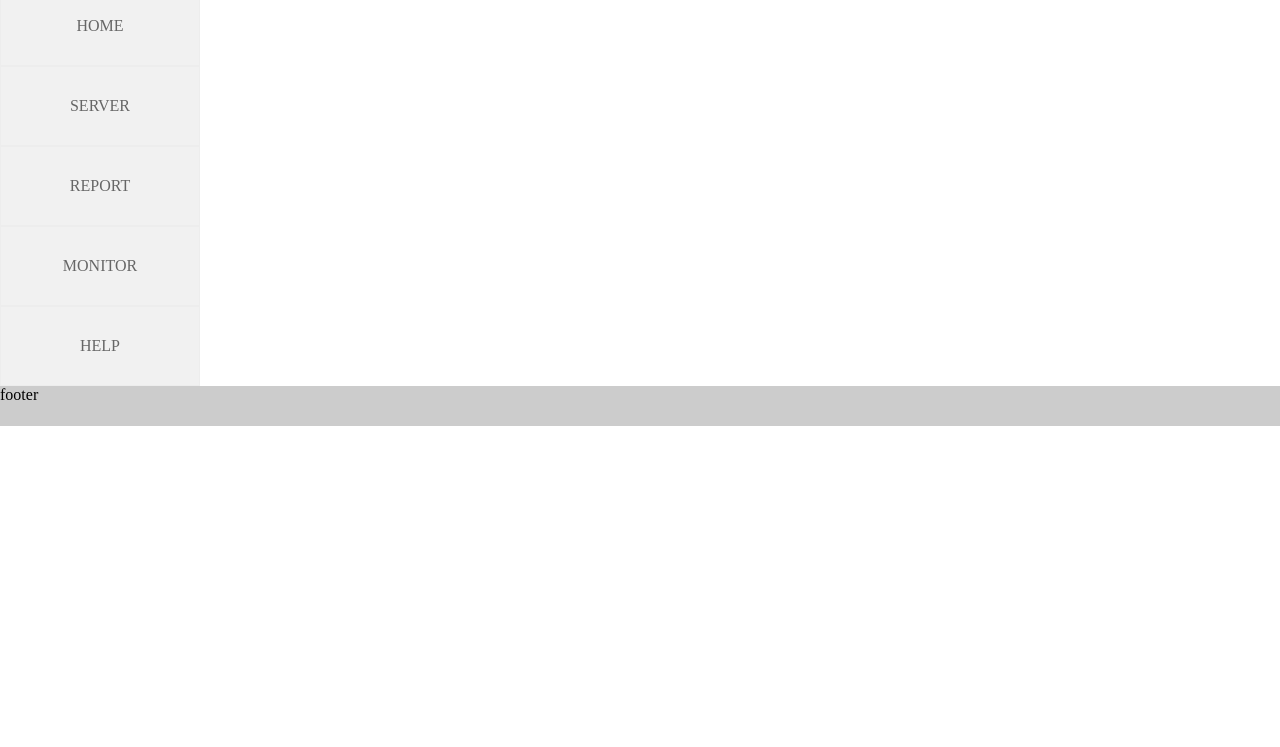
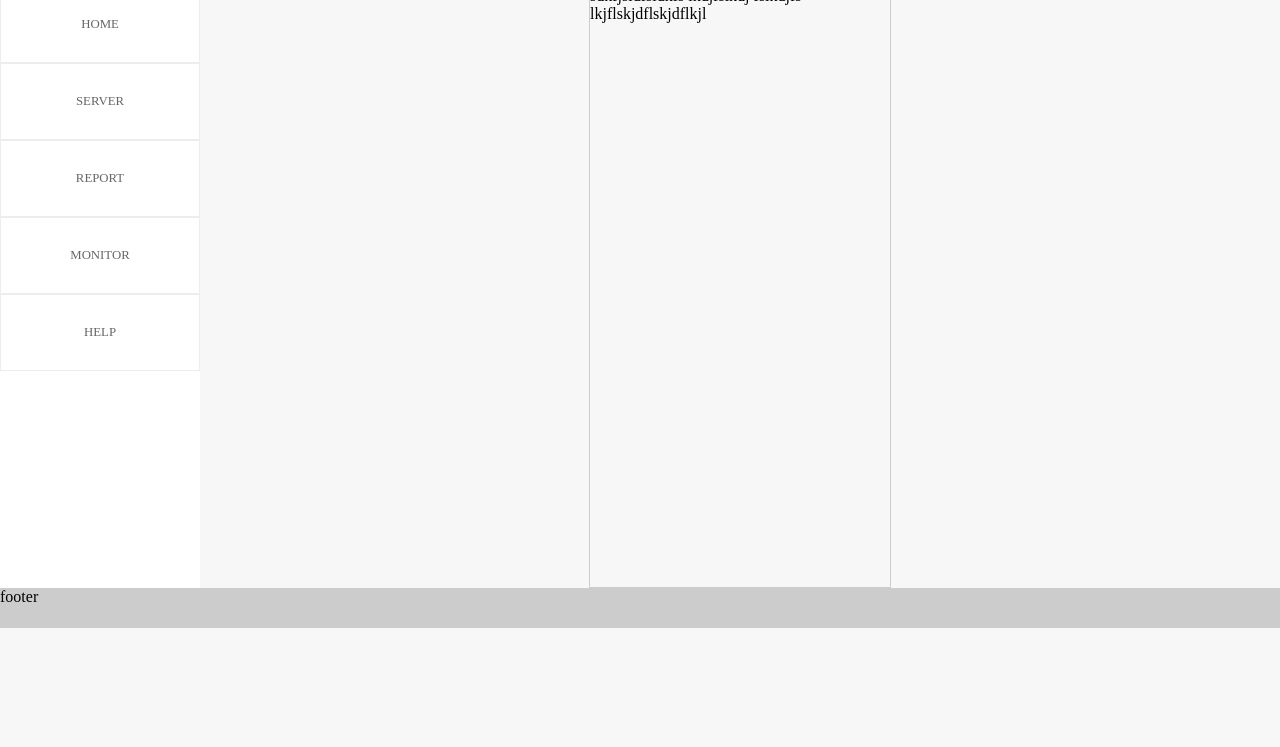
Before and after one commit to oswystan/layout, a plain HTML site: page header-nav-footer.html in a window 1280 px wide. Shown: the part 53-800 px from the top of the page. Drawn offline with Linux system fonts and the light colour scheme.

Commit message:
refactor: change layout

```diff
--- a/header-nav-footer.html
+++ b/header-nav-footer.html
@@ -6,6 +6,10 @@
         * {
             padding: 0;
             margin: 0;
+        }
+        body {
+
+            background-color: #f7f7f7;
         }
         header {
             display: grid;
@@ -37,11 +41,12 @@
         }
         nav {
             min-height: 200px;
+            background-color: #fff;
         }
         ul {
             list-style: none;
             padding: 0;
-            background-color: #f1f1f1;
+            height: 100%;
         }
         a {
             text-decoration: none;
@@ -51,10 +56,21 @@
             padding:30px 10px;
             text-align: center;
             border:solid 1px #ededed;
-            transition: all 0.2s;
+            transition: all 0.3s;
+            font-size: 0.8em;
         }
         nav li:hover {
-            box-shadow: 2px 5px 5px rgba(0, 0, 0, 0.1);
+            box-shadow: 0px 1px 4px 1px rgba(0, 0, 0, 0.1);
+        }
+        nav .content {
+            display: grid;
+            grid-template-columns: 1fr;
+        }
+        .content {
+            margin: auto;
+        }
+        .content > div {
+            border:solid 1px #ccc;
         }
     </style>
 </head>
@@ -76,7 +92,9 @@
                 <li><a href="javascript:void(0)">HELP</a></li>
             </ul>
         </nav>
-        <div>main</div>
+        <div class="content">
+            <div style="width: 300px; height: 600px">sdkfjsldfsldkfs lkdjfslkdj fslkdjfs lkjflskjdflskjdflkjl</div>
+        </div>
     </main>
 
     <footer>
```
